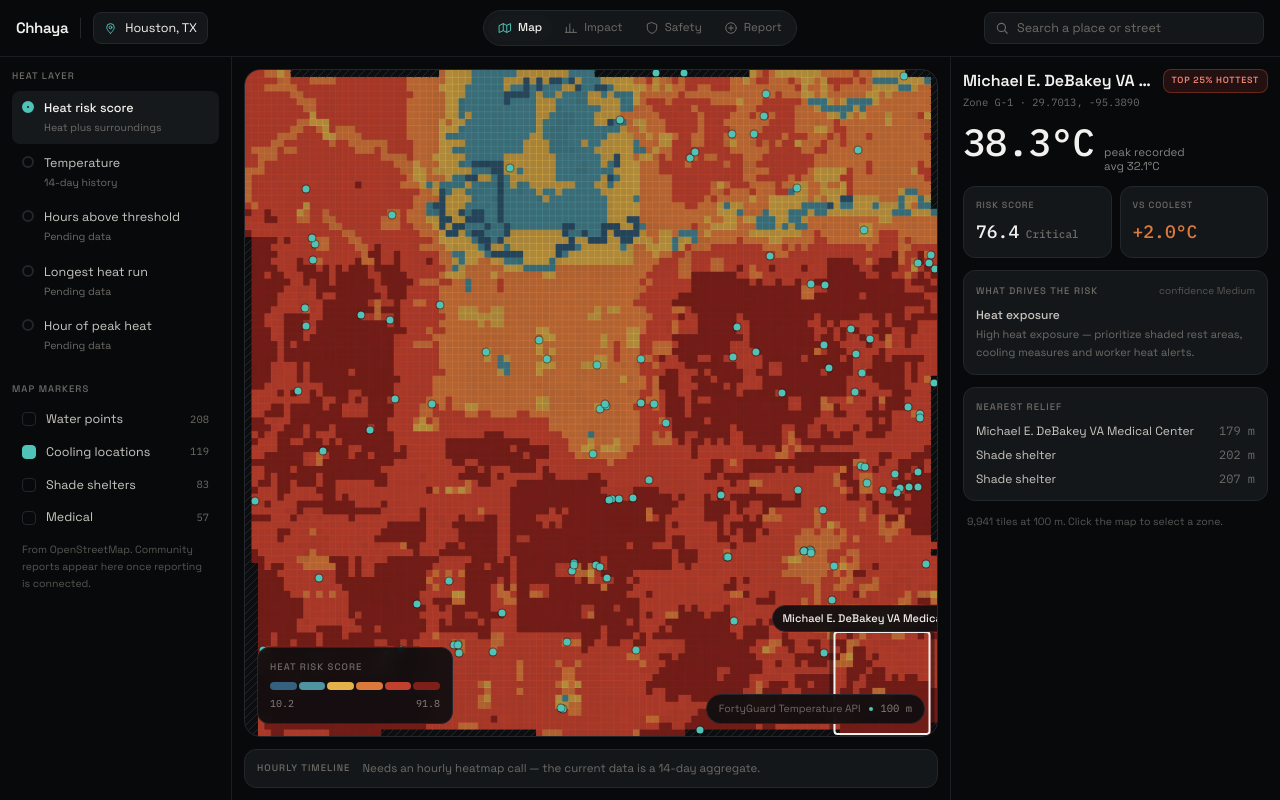
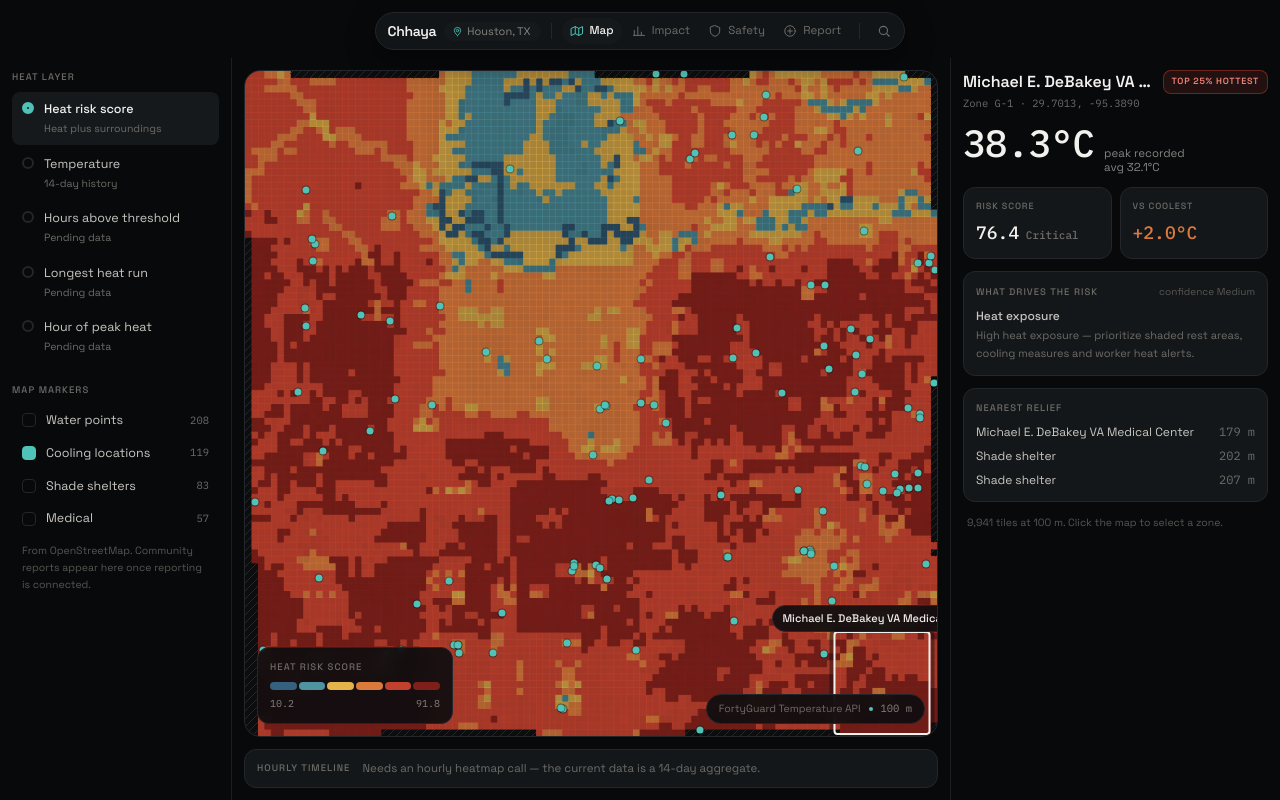
Before and after one commit to Digvijay010606/IsoTherm, a Next.js app in the folder web/: page / in a window 1280 px wide. Built offline with nearby package versions, Linux system fonts and the light colour scheme.

Commit message:
feat: rebuild the header as a single capsule and focus searched places

```diff
--- a/web/app/page.tsx
+++ b/web/app/page.tsx
@@ -18,7 +18,7 @@ import {
   zoneLabel,
 } from "@/lib/realData";
 import { footprintPercent, toLatLon, toPercent } from "@/lib/projection";
-import type { HeatLayerId, ReliefKind, TilesFile } from "@/lib/types";
+import type { HeatLayerId, Place, ReliefKind, TilesFile } from "@/lib/types";
 
 const RAMP_HEX = ["#35617f", "#4e93a0", "#e3b24a", "#dc7a3c", "#c2412e", "#7e1f1a"];
 
@@ -26,6 +26,7 @@ export default function MapPage() {
   const [layerId, setLayerId] = useState<string>("risk");
   const [metric, setMetric] = useState<HeatLayerId>("peak");
   const [selectedZoneId, setSelectedZoneId] = useState(ZONES[0].id);
+  const [searchedPlace, setSearchedPlace] = useState<Place | null>(null);
   const [tiles, setTiles] = useState<TilesFile | null>(null);
   const [visibleKinds, setVisibleKinds] = useState<Set<ReliefKind>>(
     () => new Set<ReliefKind>(["cooling"]),
@@ -39,6 +40,8 @@ export default function MapPage() {
   const range = tiles?.ranges[dataKey];
   const marker = tiles ? toPercent(tiles, zone.lat, zone.lon) : null;
   const footprint = tiles ? footprintPercent(tiles, ZONE_TILES) : null;
+  const searchPoint =
+    tiles && searchedPlace ? toPercent(tiles, searchedPlace.lat, searchedPlace.lon) : null;
 
   const coolest = ZONES[ZONES.length - 1];
   const band = Math.ceil((zone.rank / ZONES.length) * 4);
@@ -61,6 +64,12 @@ export default function MapPage() {
     const yPercent = ((event.clientY - rect.top) / rect.height) * 100;
     const { lat, lon } = toLatLon(tiles, xPercent, yPercent);
     setSelectedZoneId(nearestZone(lat, lon).id);
+    setSearchedPlace(null);
+  }
+
+  function handlePlaceSelect(place: Place) {
+    setSelectedZoneId(nearestZone(place.lat, place.lon).id);
+    setSearchedPlace(place);
   }
 
   const rail = (
@@ -166,7 +175,7 @@ export default function MapPage() {
   return (
     <AppShell
       rail={rail}
-      onPlaceSelect={(place) => setSelectedZoneId(nearestZone(place.lat, place.lon).id)}
+      onPlaceSelect={handlePlaceSelect}
     >
       <div className="flex min-h-0 flex-1 flex-col overflow-y-auto lg:flex-row lg:overflow-hidden">
         <section className="flex min-h-0 flex-col p-3 lg:flex-1">
@@ -208,6 +217,25 @@ export default function MapPage() {
                 >
                   {zoneLabel(zone)}
                 </div>
+              ) : null}
+
+              {searchedPlace && searchPoint ? (
+                <>
+                  <span
+                    className="pointer-events-none absolute z-10 size-2.5 -translate-x-1/2 -translate-y-1/2 rounded-full bg-accent shadow-[0_0_0_4px_rgba(79,195,184,0.25)]"
+                    style={{ left: `${searchPoint.xPercent}%`, top: `${searchPoint.yPercent}%` }}
+                  />
+                  <div
+                    className="pointer-events-none absolute z-10 max-w-[220px] -translate-x-1/2 truncate rounded-full border border-accent/40 bg-app/90 px-2.5 py-1 text-[11px] font-medium text-ink backdrop-blur"
+                    style={{
+                      left: `${searchPoint.xPercent}%`,
+                      top: `calc(${searchPoint.yPercent}% + 12px)`,
+                    }}
+                    title={searchedPlace.name}
+                  >
+                    {searchedPlace.name}
+                  </div>
+                </>
               ) : null}
 
               {range ? (
--- a/web/app/report/page.tsx
+++ b/web/app/report/page.tsx
@@ -1,6 +1,6 @@
 "use client";
 
-import { useState } from "react";
+import { useRef, useState } from "react";
 import { AppShell } from "@/components/AppShell";
 import { SectionLabel } from "@/components/SectionLabel";
 import { Chip } from "@/components/Chip";
@@ -15,16 +15,24 @@ export default function ReportPage() {
   const [zoneId, setZoneId] = useState(ZONES[0].id);
   const [detail, setDetail] = useState("");
   const [submitted, setSubmitted] = useState(false);
+  const whereRef = useRef<HTMLDivElement>(null);
 
   const zone = ZONES.find((item) => item.id === zoneId) ?? ZONES[0];
   const category = REPORT_CATEGORIES.find((item) => item.id === categoryId);
   const now = new Date();
   const timeLabel = `${String(now.getHours()).padStart(2, "0")}:${String(now.getMinutes()).padStart(2, "0")}`;
 
+  function focusZone(id: string) {
+    setZoneId(id);
+    requestAnimationFrame(() => {
+      whereRef.current?.scrollIntoView({ block: "nearest", behavior: "smooth" });
+    });
+  }
+
   return (
     <AppShell
       searchPlaceholder="Search where the problem is"
-      onPlaceSelect={(place) => setZoneId(nearestZone(place.lat, place.lon).id)}
+      onPlaceSelect={(place) => focusZone(nearestZone(place.lat, place.lon).id)}
     >
       <div className="flex min-h-0 flex-1 items-start justify-center overflow-y-auto p-4">
         <div className="w-full max-w-[620px] rounded-2xl border border-line bg-surface">
@@ -129,7 +137,7 @@ export default function ReportPage() {
                     </button>
                   </div>
 
-                  <div className="flex flex-col">
+                  <div ref={whereRef} className="flex flex-col">
                     <SectionLabel>Where</SectionLabel>
                     <div className="mt-2.5 overflow-hidden rounded-xl border border-line">
                       <ZoneThumb zone={zone} />
--- a/web/app/safety/page.tsx
+++ b/web/app/safety/page.tsx
@@ -1,6 +1,6 @@
 "use client";
 
-import { useState } from "react";
+import { useRef, useState } from "react";
 import { AppShell } from "@/components/AppShell";
 import { SectionLabel } from "@/components/SectionLabel";
 import { Pending } from "@/components/Pending";
@@ -10,9 +10,21 @@ import { ZONES, nearestRelief, nearestZone, reliefLabel, zoneLabel } from "@/lib
 
 export default function SafetyPage() {
   const [zoneId, setZoneId] = useState(ZONES[0].id);
+  const contentRef = useRef<HTMLDivElement>(null);
+  const zoneListRef = useRef<HTMLDivElement>(null);
   const zone = ZONES.find((item) => item.id === zoneId) ?? ZONES[0];
   const relief = nearestRelief(zone.lat, zone.lon, 4);
   const coolest = ZONES[ZONES.length - 1];
+
+  function focusZone(id: string) {
+    setZoneId(id);
+    contentRef.current?.scrollTo({ top: 0, behavior: "smooth" });
+    requestAnimationFrame(() => {
+      zoneListRef.current
+        ?.querySelector(`[data-zone-id="${id}"]`)
+        ?.scrollIntoView({ block: "nearest", behavior: "smooth" });
+    });
+  }
 
   const riskTone =
     zone.riskCategory === "Critical"
@@ -27,13 +39,14 @@ export default function SafetyPage() {
     <div className="space-y-5">
       <div>
         <SectionLabel>Select zone</SectionLabel>
-        <div className="mt-2 max-h-[320px] space-y-0.5 overflow-y-auto">
+        <div ref={zoneListRef} className="mt-2 max-h-[320px] space-y-0.5 overflow-y-auto">
           {ZONES.map((item) => {
             const active = item.id === zoneId;
             return (
               <button
                 key={item.id}
                 type="button"
+                data-zone-id={item.id}
                 onClick={() => setZoneId(item.id)}
                 className={`flex w-full items-center justify-between gap-2 rounded-lg px-2.5 py-1.5 text-left transition-colors ${
                   active ? "bg-surface-2" : "hover:bg-surface-2/60"
@@ -63,9 +76,9 @@ export default function SafetyPage() {
     <AppShell
       rail={rail}
       searchPlaceholder="Search your work area"
-      onPlaceSelect={(place) => setZoneId(nearestZone(place.lat, place.lon).id)}
+      onPlaceSelect={(place) => focusZone(nearestZone(place.lat, place.lon).id)}
     >
-      <div className="min-h-0 flex-1 overflow-y-auto">
+      <div ref={contentRef} className="min-h-0 flex-1 overflow-y-auto">
         <div className="mx-auto w-full max-w-5xl px-4 py-5 lg:px-6">
           <h1 className="text-[21px] font-semibold tracking-tight text-ink text-balance">
             Worker safety companion
--- a/web/components/AppShell.tsx
+++ b/web/components/AppShell.tsx
@@ -1,11 +1,19 @@
 "use client";
 
+import { useState } from "react";
 import Link from "next/link";
-import { NavCapsule } from "./NavCapsule";
+import { usePathname } from "next/navigation";
 import { SearchBox } from "./SearchBox";
-import { PinIcon } from "./icons";
+import { MapIcon, ChartIcon, ShieldIcon, ReportIcon, PinIcon } from "./icons";
 import { AREA } from "@/lib/realData";
 import type { Place } from "@/lib/types";
+
+const LINKS = [
+  { href: "/", label: "Map", icon: MapIcon },
+  { href: "/impact", label: "Impact", icon: ChartIcon },
+  { href: "/safety", label: "Safety", icon: ShieldIcon },
+  { href: "/report", label: "Report", icon: ReportIcon },
+];
 
 type AppShellProps = {
   rail?: React.ReactNode;
@@ -15,35 +23,65 @@ type AppShellProps = {
 };
 
 export function AppShell({ rail, onPlaceSelect, searchPlaceholder, children }: AppShellProps) {
+  const pathname = usePathname();
+  const [searchExpanded, setSearchExpanded] = useState(false);
+
   return (
     <div className="flex h-dvh flex-col overflow-hidden bg-ground">
-      <header className="flex shrink-0 flex-col items-center gap-2.5 border-b border-line-soft px-4 py-2.5 sm:grid sm:grid-cols-[1fr_auto_1fr] sm:gap-3">
-        <div className="flex items-center gap-3 justify-self-start">
-          <Link href="/" className="text-[15px] font-semibold tracking-tight text-ink">
-            Chhaya
+      <header className="relative z-30 flex shrink-0 justify-center px-4 pt-3 pb-2">
+        <div className="flex max-w-full items-center gap-1 rounded-full border border-line bg-surface/95 py-1 pr-1.5 pl-3 shadow-[0_10px_30px_rgba(0,0,0,0.45)] backdrop-blur">
+          <Link href="/" className="flex shrink-0 items-center gap-2 whitespace-nowrap">
+            <span className="text-[14px] font-semibold tracking-tight text-ink">Chhaya</span>
+            <span
+              className={`items-center gap-1 rounded-full bg-surface-2 py-1 pr-2.5 pl-2 ${
+                searchExpanded ? "hidden lg:flex" : "hidden md:flex"
+              }`}
+            >
+              <PinIcon size={11} className="text-accent" />
+              <span className="text-[11px] leading-none text-ink-3">{AREA.name}</span>
+            </span>
           </Link>
-          <span className="hidden h-5 w-px bg-line md:block" />
-          <div className="hidden items-center gap-2 rounded-lg border border-line bg-surface px-2.5 py-1.5 md:flex">
-            <PinIcon size={13} className="text-accent" />
-            <span className="text-[12.5px] text-ink">{AREA.name}</span>
-          </div>
+
+          <span className="mx-1.5 h-4 w-px shrink-0 bg-line" />
+
+          <nav className="flex shrink-0 items-center gap-0.5">
+            {LINKS.map((link) => {
+              const active = pathname === link.href;
+              const Icon = link.icon;
+              return (
+                <Link
+                  key={link.href}
+                  href={link.href}
+                  aria-current={active ? "page" : undefined}
+                  className={`flex items-center gap-1.5 rounded-full px-2 py-1.5 transition-colors ${
+                    active ? "bg-surface-2" : "hover:bg-surface-2/60"
+                  }`}
+                >
+                  <Icon size={14} className={active ? "text-accent" : "text-ink-4"} />
+                  <span
+                    className={`text-[11.5px] leading-none whitespace-nowrap ${
+                      active ? "font-medium text-ink" : "text-ink-4"
+                    } ${searchExpanded ? "hidden lg:inline" : "hidden sm:inline"}`}
+                  >
+                    {link.label}
+                  </span>
+                </Link>
+              );
+            })}
+          </nav>
+
+          {onPlaceSelect ? (
+            <>
+              <span className="mx-1.5 h-4 w-px shrink-0 bg-line" />
+              <SearchBox
+                onSelect={onPlaceSelect}
+                placeholder={searchPlaceholder}
+                expanded={searchExpanded}
+                onExpandedChange={setSearchExpanded}
+              />
+            </>
+          ) : null}
         </div>
-
-        <div className="justify-self-center">
-          <NavCapsule />
-        </div>
-
-        {onPlaceSelect ? (
-          <>
-            <div className="hidden justify-self-end lg:block lg:w-[280px]">
-              <SearchBox onSelect={onPlaceSelect} placeholder={searchPlaceholder} />
-            </div>
-
-            <div className="w-full lg:hidden">
-              <SearchBox onSelect={onPlaceSelect} placeholder={searchPlaceholder} />
-            </div>
-          </>
-        ) : null}
       </header>
 
       <div className="flex min-h-0 flex-1 flex-col lg:flex-row">
--- a/web/components/NavCapsule.tsx
+++ /dev/null
@@ -1,40 +0,0 @@
-"use client";
-
-import Link from "next/link";
-import { usePathname } from "next/navigation";
-import { MapIcon, ChartIcon, ShieldIcon, ReportIcon } from "./icons";
-
-const LINKS = [
-  { href: "/", label: "Map", icon: MapIcon },
-  { href: "/impact", label: "Impact", icon: ChartIcon },
-  { href: "/safety", label: "Safety", icon: ShieldIcon },
-  { href: "/report", label: "Report", icon: ReportIcon },
-];
-
-export function NavCapsule() {
-  const pathname = usePathname();
-
-  return (
-    <nav className="flex items-center gap-0.5 rounded-full border border-line bg-surface p-1">
-      {LINKS.map((link) => {
-        const active = pathname === link.href;
-        const Icon = link.icon;
-        return (
-          <Link
-            key={link.href}
-            href={link.href}
-            aria-current={active ? "page" : undefined}
-            className={`flex items-center gap-1.5 rounded-full px-2.5 py-1.5 transition-colors ${
-              active ? "bg-surface-2" : "hover:bg-surface-2/60"
-            }`}
-          >
-            <Icon size={14} className={active ? "text-accent" : "text-ink-4"} />
-            <span className={`text-[11.5px] leading-none ${active ? "font-medium text-ink" : "text-ink-4"}`}>
-              {link.label}
-            </span>
-          </Link>
-        );
-      })}
-    </nav>
-  );
-}
--- a/web/components/SearchBox.tsx
+++ b/web/components/SearchBox.tsx
@@ -3,73 +3,118 @@
 import { useEffect, useRef, useState } from "react";
 import { useJson } from "@/lib/useJson";
 import { searchPlaces } from "@/lib/search";
-import { SearchIcon } from "./icons";
+import { SearchIcon, CloseIcon } from "./icons";
 import type { Place, PlacesFile } from "@/lib/types";
 
 type SearchBoxProps = {
   onSelect: (place: Place) => void;
   placeholder?: string;
+  expanded: boolean;
+  onExpandedChange: (expanded: boolean) => void;
 };
 
-export function SearchBox({ onSelect, placeholder = "Search a place or street" }: SearchBoxProps) {
+export function SearchBox({
+  onSelect,
+  placeholder = "Search a place or street",
+  expanded,
+  onExpandedChange,
+}: SearchBoxProps) {
+  const [query, setQuery] = useState("");
   const [engaged, setEngaged] = useState(false);
-  const [query, setQuery] = useState("");
-  const [open, setOpen] = useState(false);
+  const [listOpen, setListOpen] = useState(false);
   const containerRef = useRef<HTMLDivElement>(null);
+  const inputRef = useRef<HTMLInputElement>(null);
 
   const state = useJson<PlacesFile>(engaged ? "/data/places.json" : null);
   const places: Place[] = state.status === "ready" ? state.data.places : [];
   const results = searchPlaces(places, query);
+  const showResults = expanded && listOpen && query.trim().length >= 2;
 
   useEffect(() => {
-    function handleClickOutside(event: MouseEvent) {
+    if (expanded) inputRef.current?.focus();
+  }, [expanded]);
+
+  useEffect(() => {
+    if (!expanded) return;
+
+    function handlePointerDown(event: MouseEvent) {
       if (containerRef.current && !containerRef.current.contains(event.target as Node)) {
-        setOpen(false);
+        setListOpen(false);
+        onExpandedChange(false);
       }
     }
-    document.addEventListener("mousedown", handleClickOutside);
-    return () => document.removeEventListener("mousedown", handleClickOutside);
-  }, []);
+
+    document.addEventListener("mousedown", handlePointerDown);
+    return () => document.removeEventListener("mousedown", handlePointerDown);
+  }, [expanded, onExpandedChange]);
+
+  function changeExpanded(next: boolean) {
+    if (next) setEngaged(true);
+    else setListOpen(false);
+    onExpandedChange(next);
+  }
 
   function selectPlace(place: Place) {
     setQuery(place.name);
-    setOpen(false);
+    setListOpen(false);
+    inputRef.current?.focus();
     onSelect(place);
   }
 
+  function clearQuery() {
+    setQuery("");
+    setListOpen(false);
+    inputRef.current?.focus();
+  }
+
   return (
-    <div ref={containerRef} className="relative w-full">
-      <div className="flex items-center gap-2 rounded-lg border border-line bg-surface px-2.5 py-1.5">
-        <SearchIcon size={14} className="shrink-0 text-ink-4" />
+    <div ref={containerRef} className="relative flex items-center">
+      <button
+        type="button"
+        aria-label={expanded ? "Close search" : "Search a place"}
+        aria-expanded={expanded}
+        onClick={() => changeExpanded(!expanded)}
+        className="flex size-7 shrink-0 items-center justify-center rounded-full text-ink-4 transition-colors hover:bg-surface-2 hover:text-ink-2"
+      >
+        {expanded ? <CloseIcon size={14} /> : <SearchIcon size={14} />}
+      </button>
+
+      <div
+        className={`flex items-center overflow-hidden transition-[width,opacity] duration-200 ease-out ${
+          expanded
+            ? "w-[132px] opacity-100 sm:w-[176px] lg:w-[228px]"
+            : "pointer-events-none w-0 opacity-0"
+        }`}
+      >
         <input
+          ref={inputRef}
           value={query}
-          onFocus={() => {
-            setEngaged(true);
-            setOpen(true);
-          }}
           onChange={(event) => {
             setQuery(event.target.value);
-            setOpen(true);
+            setListOpen(true);
+          }}
+          onKeyDown={(event) => {
+            if (event.key !== "Escape") return;
+            if (listOpen) setListOpen(false);
+            else changeExpanded(false);
           }}
           placeholder={placeholder}
-          className="w-full min-w-0 bg-transparent text-[12.5px] text-ink placeholder:text-ink-4 focus:outline-none"
+          tabIndex={expanded ? undefined : -1}
+          className="w-full min-w-0 bg-transparent pl-1 text-[12.5px] text-ink placeholder:text-ink-5 focus:outline-none"
         />
         {query ? (
           <button
             type="button"
-            onClick={() => {
-              setQuery("");
-              setOpen(false);
-            }}
-            className="shrink-0 text-[11px] text-ink-4 transition-colors hover:text-ink-2"
+            onClick={clearQuery}
+            className="shrink-0 px-2 text-[11px] text-ink-4 transition-colors hover:text-ink-2"
           >
             Clear
           </button>
         ) : null}
       </div>
 
-      {open && query.trim().length >= 2 ? (
-        <div className="absolute top-[calc(100%+6px)] left-0 z-20 max-h-[320px] w-full min-w-[260px] overflow-y-auto rounded-xl border border-line bg-surface shadow-lg">
+      {showResults ? (
+        <div className="absolute top-[calc(100%+12px)] right-0 z-20 max-h-[320px] w-[300px] max-w-[calc(100vw-2rem)] overflow-y-auto rounded-xl border border-line bg-surface shadow-[0_12px_32px_rgba(0,0,0,0.5)]">
           {state.status === "loading" ? (
             <div className="px-3 py-3 text-[12px] text-ink-4">Loading places…</div>
           ) : results.length === 0 ? (
```
